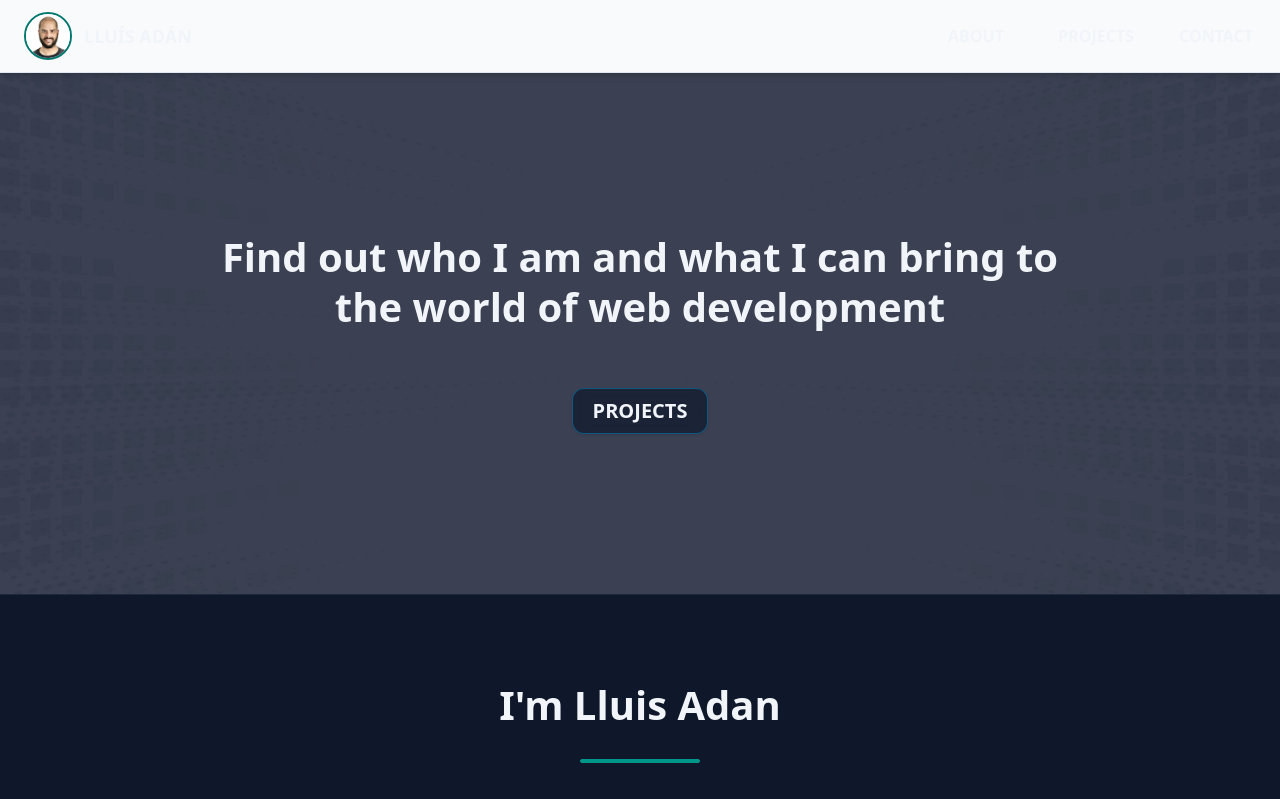
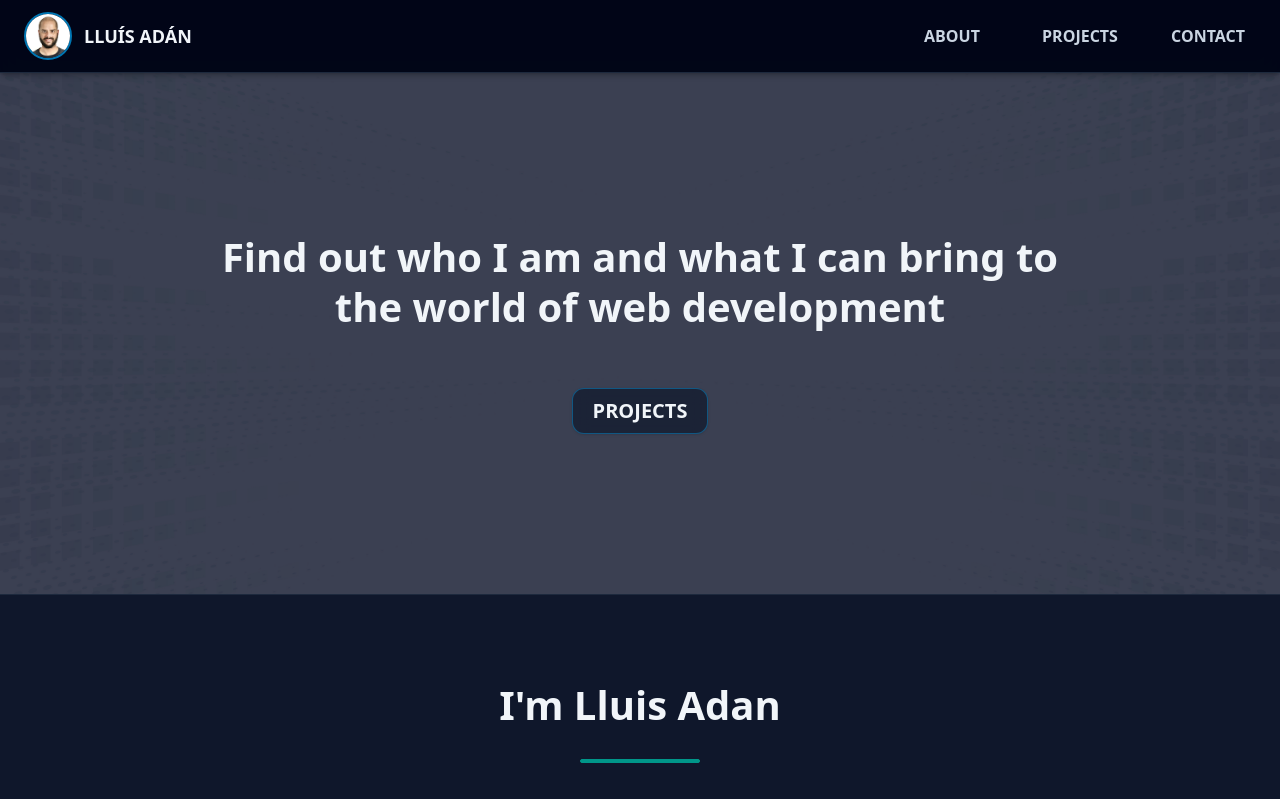
Before and after one commit to LluisAdan/portfolio, a React (Vite) app in the folder web/: page / in a window 1280 px wide. Shown: the top 799 px of the page. Built offline with nearby package versions, Linux system fonts and the light colour scheme; no server answers.

Commit message:
style: convert navbar to dark tech theme

```diff
--- a/web/src/components/Navbar.tsx
+++ b/web/src/components/Navbar.tsx
@@ -6,45 +6,86 @@ import LluisPhoto from '/src/assets/profile/LluisFoto.jpg'
 export default function Navbar() {
   const [isOpen, setIsOpen] = useState(false)
 
+  const navLinkClass =
+    "p-2 cursor-pointer font-semibold text-slate-300 hover:text-sky-400 transition-colors duration-200"
+
   return (
-    <nav className="w-full bg-slate-50 border-b border-slate-200 px-6 flex justify-between items-center fixed top-0 z-50 shadow-md">
+    <nav className="w-full bg-slate-950/85 border-b border-slate-800 px-6 flex justify-between items-center fixed top-0 z-50 backdrop-blur-md shadow-md shadow-black/20">
       <div className="flex justify-around items-center space-x-3 py-3">
-        <img className="border-2 border-teal-700 rounded-full w-12 h-12 mr-3 object-cover" src={LluisPhoto} alt="Photo" />
+        <img
+          className="border-2 border-sky-500/70 rounded-full w-12 h-12 mr-3 object-cover"
+          src={LluisPhoto}
+          alt="Photo"
+        />
         <Link
-            to="about"
-            smooth={true}
-            duration={500}
-            className="cursor-pointer font-bold text-lg hover:text-teal-700">
-            LLUÍS ADÁN
-          </Link>
+          to="about"
+          smooth={true}
+          duration={500}
+          className="cursor-pointer font-bold text-lg text-slate-100 hover:text-sky-400 transition-colors duration-200"
+        >
+          LLUÍS ADÁN
+        </Link>
       </div>
 
-      <div className="hidden md:flex space-x-10">
-        <div className="w-20 flex justify-center items-center">
-          <Link to="about" smooth={true} duration={500} className="p-2 cursor-pointer font-bold hover:text-teal-700 hover:border-2 hover:rounded-2xl hover:border-slate-50 hover:border-y-teal-700 hover:text-sm">ABOUT</Link>
+      <div className="hidden md:flex space-x-6 lg:space-x-8">
+        <div className="w-24 flex justify-center items-center">
+          <Link to="about" smooth={true} duration={500} className={navLinkClass}>
+            ABOUT
+          </Link>
         </div>
-        <div className="w-20 flex justify-center items-center">
-          <Link to="projects" smooth={true} duration={500} className="p-2 cursor-pointer font-bold hover:text-teal-700 hover:border-2 hover:rounded-2xl hover:border-slate-50 hover:border-y-teal-700 hover:text-sm">PROJECTS</Link>
+        <div className="w-24 flex justify-center items-center">
+          <Link to="projects" smooth={true} duration={500} className={navLinkClass}>
+            PROJECTS
+          </Link>
         </div>
-        <div className="w-20 flex justify-center items-center">
-          <Link to="contact" smooth={true} duration={500} className="p-2 cursor-pointer font-bold hover:text-teal-700 hover:border-2 hover:rounded-2xl hover:border-slate-50 hover:border-y-teal-700 hover:text-sm">CONTACT</Link>
+        <div className="w-24 flex justify-center items-center">
+          <Link to="contact" smooth={true} duration={500} className={navLinkClass}>
+            CONTACT
+          </Link>
         </div>
       </div>
 
       <div className="md:hidden">
-        <button onClick={() => setIsOpen(!isOpen)} className="p-2 focus:outline-none">
+        <button
+          onClick={() => setIsOpen(!isOpen)}
+          className="p-2 text-slate-200 hover:text-sky-400 transition-colors duration-200 focus:outline-none"
+          aria-label={isOpen ? "Close menu" : "Open menu"}
+        >
           {isOpen ? <X size={28} /> : <Menu size={28} />}
         </button>
       </div>
 
       {isOpen && (
-        <div className="absolute top-16 right-0 bg-white w-full flex flex-col items-center space-y-4 py-4 shadow-lg md:hidden">
-          <Link to="about" smooth={true} duration={500} onClick={() => setIsOpen(false)} className="cursor-pointer font-bold hover:text-teal-700">ABOUT</Link>
-          <Link to="projects" smooth={true} duration={500} onClick={() => setIsOpen(false)} className="cursor-pointer font-bold hover:text-teal-700">PROJECTS</Link>
-          <Link to="contact" smooth={true} duration={500} onClick={() => setIsOpen(false)} className="cursor-pointer font-bold hover:text-teal-700">CONTACT</Link>
+        <div className="absolute top-[73px] left-0 bg-slate-950/95 border-b border-slate-800 w-full flex flex-col items-center space-y-4 py-4 shadow-lg md:hidden backdrop-blur-md">
+          <Link
+            to="about"
+            smooth={true}
+            duration={500}
+            onClick={() => setIsOpen(false)}
+            className="cursor-pointer font-semibold text-slate-200 hover:text-sky-400 transition-colors duration-200"
+          >
+            ABOUT
+          </Link>
+          <Link
+            to="projects"
+            smooth={true}
+            duration={500}
+            onClick={() => setIsOpen(false)}
+            className="cursor-pointer font-semibold text-slate-200 hover:text-sky-400 transition-colors duration-200"
+          >
+            PROJECTS
+          </Link>
+          <Link
+            to="contact"
+            smooth={true}
+            duration={500}
+            onClick={() => setIsOpen(false)}
+            className="cursor-pointer font-semibold text-slate-200 hover:text-sky-400 transition-colors duration-200"
+          >
+            CONTACT
+          </Link>
         </div>
       )}
-
     </nav>
   )
 }
```
Also changed, not shown: web/src/App.tsx (line endings or trailing spaces).
